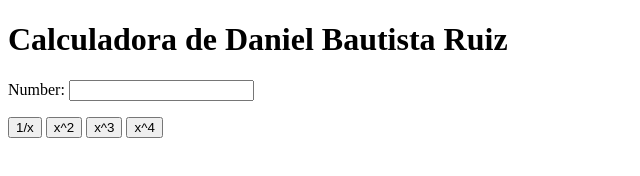
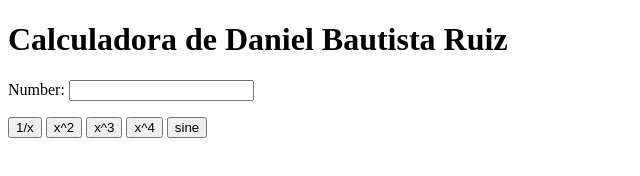
Before and after one commit to brDaniel/my_calculator_2, a plain HTML site: page index.html in a window 1280 px wide. Shown: the whole page, without its empty margins (0-640 px from the left). Drawn offline with Linux system fonts and the light colour scheme.

Commit message:
sine(x) button

```diff
--- a/index.html
+++ b/index.html
@@ -14,14 +14,13 @@
 			<button onclick="square()"> x^2 </button>
 			<button onclick="cube()"> x^3 </button>
 			<button onclick="power_4()">x^4</button>
-
+			<button onclick="sine()"> sine </button>
 		</p>
 		<script type="text/javascript">
 			function cube() {
 				var num = document.getElementById("n1");
 				num.value = Math.pow(num.value, 3);
 			}
-
 			function square() {
 				var num = document.getElementById("n1");
 				num.value = Math.pow(num.value, 2);
@@ -34,6 +33,10 @@
 				var num = document.getElementById("n1");
 				num.value=Math.pow(num.value, 4);
 			}
+			function sine() {
+				var num = document.getElementById("n1");
+				num.value = Math.sin(num.value);
+			}
 		</script>
 </body>
 </html>
```
